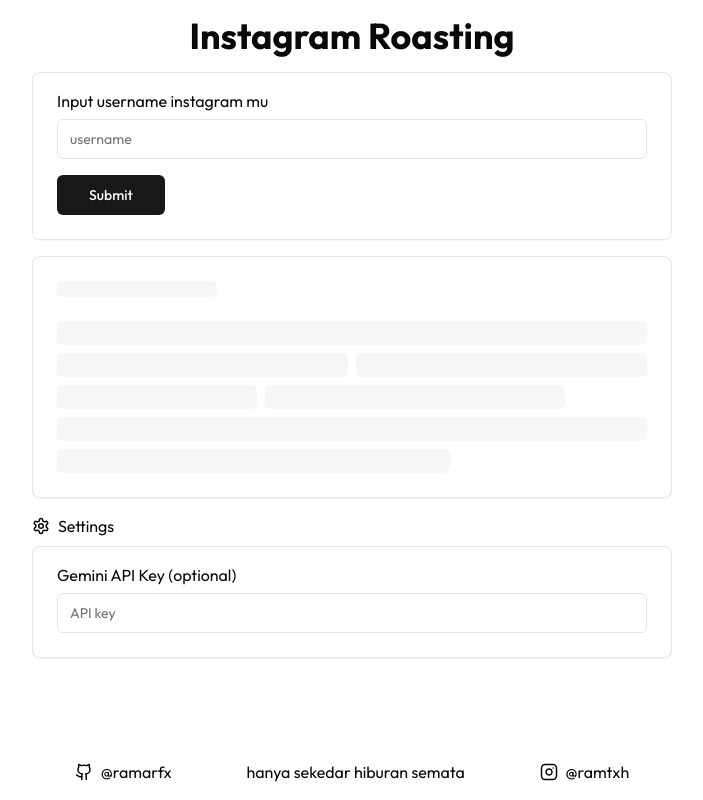
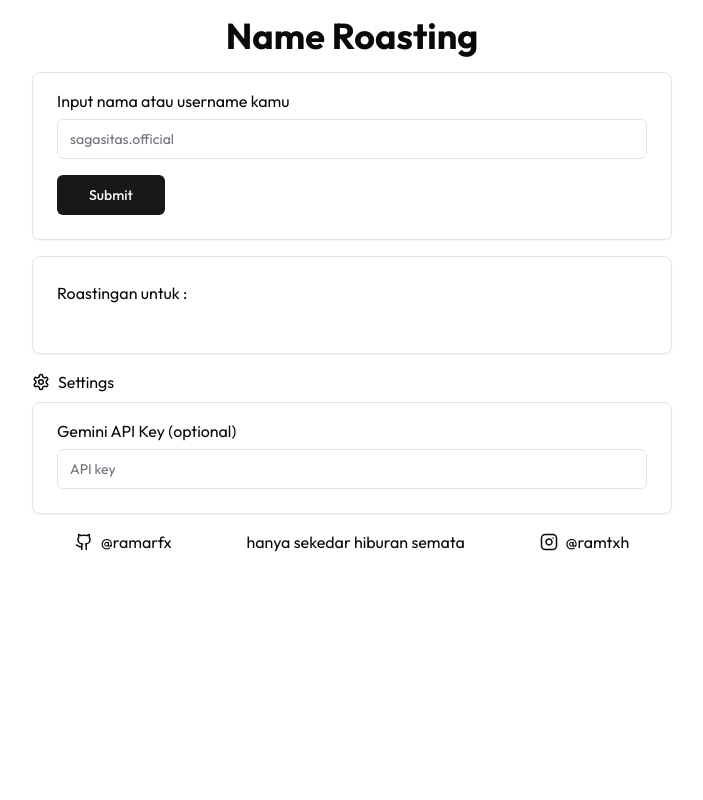
Before and after one commit to ramarfx/username-roasting, a React (Vite) app: page / in a window 1280 px wide. Shown: the whole page, without its empty margins (288-991 px from the left). Built offline with nearby package versions, Linux system fonts and the light colour scheme.

Commit message:
generate content done

```diff
--- a/package.json
+++ b/package.json
@@ -25,6 +25,7 @@
   },
   "devDependencies": {
     "@eslint/js": "^9.9.0",
+    "@types/markdown-it": "^14.1.2",
     "@types/node": "^22.5.0",
     "@types/react": "^18.3.3",
     "@types/react-dom": "^18.3.0",
--- a/src/App.tsx
+++ b/src/App.tsx
@@ -1,37 +1,125 @@
 import { Github, Instagram, Settings } from "lucide-react";
 import Loader from "./components/Loader";
 import { Button } from "./components/ui/button";
-import { Card, CardContent } from "./components/ui/card";
+import { Card, CardContent, CardHeader } from "./components/ui/card";
+import MarkdownIt from "markdown-it";
 import { Input } from "./components/ui/input";
-import { useState } from "react";
+import { useEffect, useRef, useState } from "react";
+import {
+  GoogleGenerativeAI,
+  HarmBlockThreshold,
+  HarmCategory,
+} from "@google/generative-ai";
 
 function App() {
-  const [apiKey, setApiKey] = useState(process.env.API_KEY);
+  const [apiKey, setApiKey] = useState<string>(process.env.API_KEY!);
+  const [username, setUsername] = useState<string>("");
+  const [output, setOutput] = useState<string>("");
+  const [isLoading, setIsLoading] = useState<boolean>(false);
+  const formRef = useRef<HTMLFormElement>(null);
 
-  console.log(apiKey);
+  useEffect(() => {
+    const form = formRef.current;
+    // const output = outputRef.current;
+    if (form) {
+      form.onsubmit = async (e) => {
+        e.preventDefault();
+
+        setIsLoading(true);
+
+        try {
+          const genAI = new GoogleGenerativeAI(apiKey);
+          const model = genAI.getGenerativeModel({
+            model: "gemini-1.5-flash",
+            safetySettings: [
+              {
+                category: HarmCategory.HARM_CATEGORY_HATE_SPEECH,
+                threshold: HarmBlockThreshold.BLOCK_NONE, // Allow content
+              },
+              {
+                category: HarmCategory.HARM_CATEGORY_HARASSMENT,
+                threshold: HarmBlockThreshold.BLOCK_NONE, // Allow content
+              },
+              {
+                category: HarmCategory.HARM_CATEGORY_DANGEROUS_CONTENT,
+                threshold: HarmBlockThreshold.BLOCK_NONE, // Allow content
+              },
+              {
+                category: HarmCategory.HARM_CATEGORY_SEXUALLY_EXPLICIT,
+                threshold: HarmBlockThreshold.BLOCK_NONE, // Allow content
+              },
+            ],
+          });
+
+          const result = await model.generateContentStream({
+            systemInstruction: `berikan dan komentar yang agak menyakitkan tetapi dalam konteks lucu lucuan aja dalam bahasa gaul untuk username seperti berikut ini : ${username}.`,
+            contents: [
+              {
+                role: "user",
+                parts: [{ text: username }],
+              },
+            ],
+          });
+          // const responseText = await result.response;
+
+          // setOutput(responseText.text());
+
+          let buffer = [];
+          let md = new MarkdownIt();
+          for await (let response of result.stream) {
+            buffer.push(response.text());
+            setOutput(md.render(buffer.join("")));
+          }
+          // console.log((await result.response).text());
+        } catch (error) {
+          setOutput((error as Error).message);
+        } finally {
+          setIsLoading(false);
+        }
+      };
+    }
+  }, [username, apiKey]);
+
   return (
     <>
       <div className="container">
         <div className="max-w-screen-sm mx-auto">
           <h1 className="font-outfit font-bold text-4xl text-center mt-4">
-            Instagram Roasting
+            Name Roasting
           </h1>
 
           {/* user input start */}
           <Card className="mt-4">
             <CardContent>
-              <div className="py-4 grid gap-1.5">
-                <label htmlFor="username">Input username instagram mu</label>
-                <Input type="text" id="username" placeholder="username" />
-              </div>
-              <Button className="px-8">Submit</Button>
+              <form method="post" ref={formRef}>
+                <div className="py-4 grid gap-1.5">
+                  <label htmlFor="username">Input nama atau username kamu</label>
+                  <Input
+                    type="text"
+                    id="username"
+                    name="username"
+                    placeholder="sagasitas.official"
+                    onChange={(e) => setUsername(e.target.value)}
+                  />
+                </div>
+                <Button className="px-8" type="submit">
+                  Submit
+                </Button>
+              </form>
             </CardContent>
           </Card>
           {/* user input end */}
 
           {/* user input start */}
           <Card className="mt-4">
-            <Loader />
+            {isLoading ? (
+              <Loader />
+            ) : (
+              <>
+                <CardHeader>Roastingan untuk {username}:</CardHeader>
+                <CardContent dangerouslySetInnerHTML={{ __html: output }} />
+              </>
+            )}
           </Card>
           {/* user input end */}
 
@@ -59,7 +147,7 @@
           {/* settings end */}
 
           {/* footer start */}
-          <footer className="flex items-center justify-start md:justify-evenly gap-8 absolute bottom-4 max-w-screen-sm w-full">
+          <footer className="flex items-center justify-start md:justify-evenly gap-8 mt-4 max-w-screen-sm w-full">
             <a
               href="https://github.com/ramarfx"
               className="flex gap-2 items-center">
```
Also changed, not shown: 1 other file (tests, documents, lock files or other folders).
